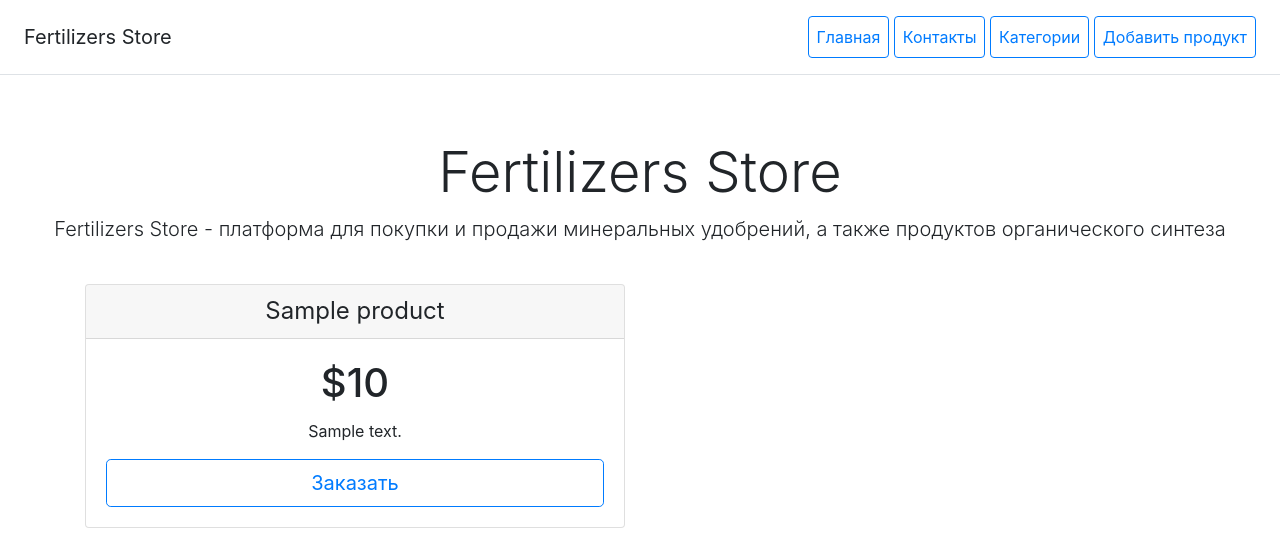
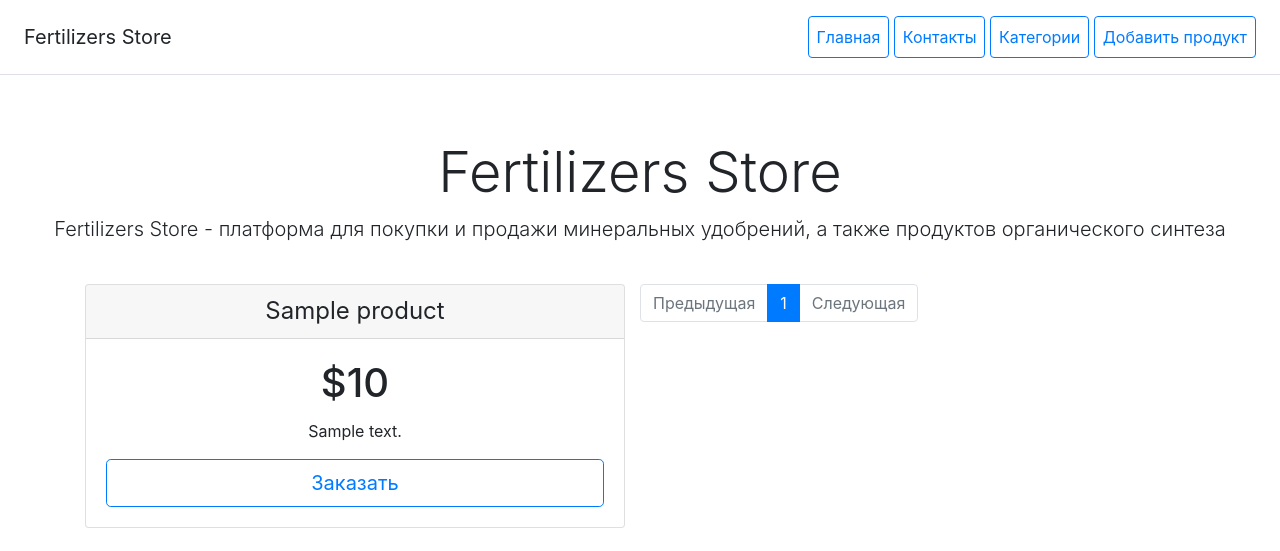
Before and after one commit to lotsmanova/project_internet_shop, a Django app: page / in a window 1280 px wide. Shown: the top 551 px of the page. Run offline with Django 4.2, Linux system fonts and the light colour scheme; tables that the repository leaves empty hold one stand-in row (values such as "Sample post"); parts of the project's set-up code (start-up, migrations or seed data) failed here and were passed over; some libraries are stand-ins or nearby versions.

Commit message:
add paginated output

```diff
--- a/catalog/templates/catalog/home_page.html
+++ b/catalog/templates/catalog/home_page.html
@@ -28,5 +28,26 @@
         </div>
     </div>
     {% endfor %}
+    <nav aria-label="Страницы">
+            <ul class="pagination justify-content-center">
+                {% if page_obj.has_previous %}
+                    <li class="page-item"><a class="page-link" href="?page={{ page_obj.previous_page_number }}">Предыдущая</a></li>
+                {% else %}
+                    <li class="page-item disabled"><span class="page-link">Предыдущая</span></li>
+                {% endif %}
+                {% for num in page_obj.paginator.page_range %}
+                    {% if page_obj.number == num %}
+                        <li class="page-item active"><span class="page-link">{{ num }}</span></li>
+                    {% elif num > page_obj.number|add:'-3' and num < page_obj.number|add:'3' %}
+                        <li class="page-item"><a class="page-link" href="?page={{ num }}">{{ num }}</a></li>
+                    {% endif %}
+                {% endfor %}
+                {% if page_obj.has_next %}
+                    <li class="page-item"><a class="page-link" href="?page={{ page_obj.next_page_number }}">Следующая</a></li>
+                {% else %}
+                    <li class="page-item disabled"><span class="page-link">Следующая</span></li>
+                {% endif %}
+            </ul>
+    </nav>
 </div>
 {% endblock %}
--- a/catalog/views.py
+++ b/catalog/views.py
@@ -1,3 +1,4 @@
+from django.core.paginator import Paginator
 from django.shortcuts import render, redirect
 
 from catalog.form import ProductForm
@@ -5,12 +6,19 @@ from catalog.models import Product, Contact, Category
 
 
 def home_page(request):
+    product_list = Product.objects.all()
+    paginator = Paginator(product_list, 4)
+    page_number = request.GET.get('page')
+    page_obj = paginator.get_page(page_number)
+
     latest_products = Product.objects.order_by('-date_create')[:5]
     for product in latest_products:
         print(product.name, product.price)
+
     context = {
-        'object_list': Product.objects.all(),
-        'title': 'Главная'
+        'object_list': page_obj,
+        'title': 'Главная',
+        'page_obj': page_obj
     }
     return render(request, 'catalog/home_page.html', context)
 
```
